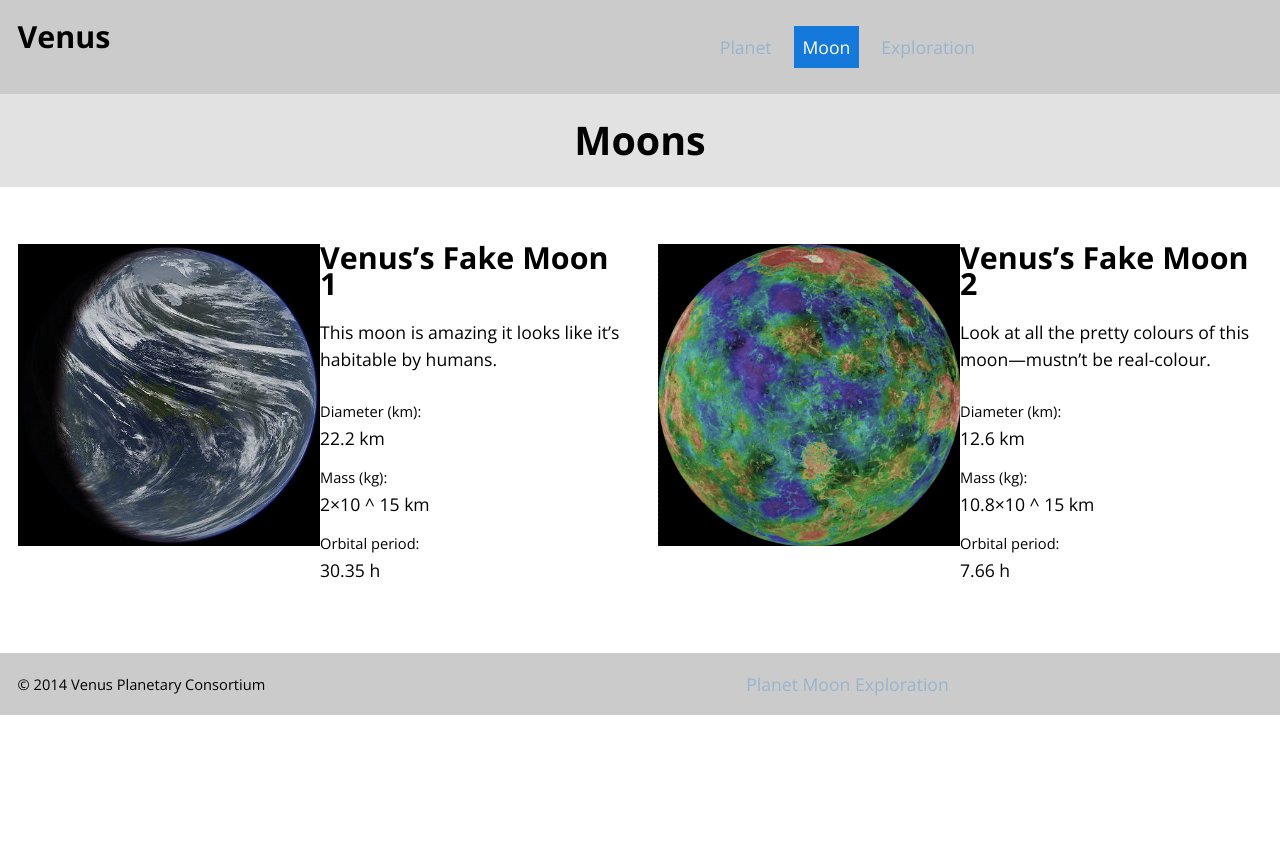
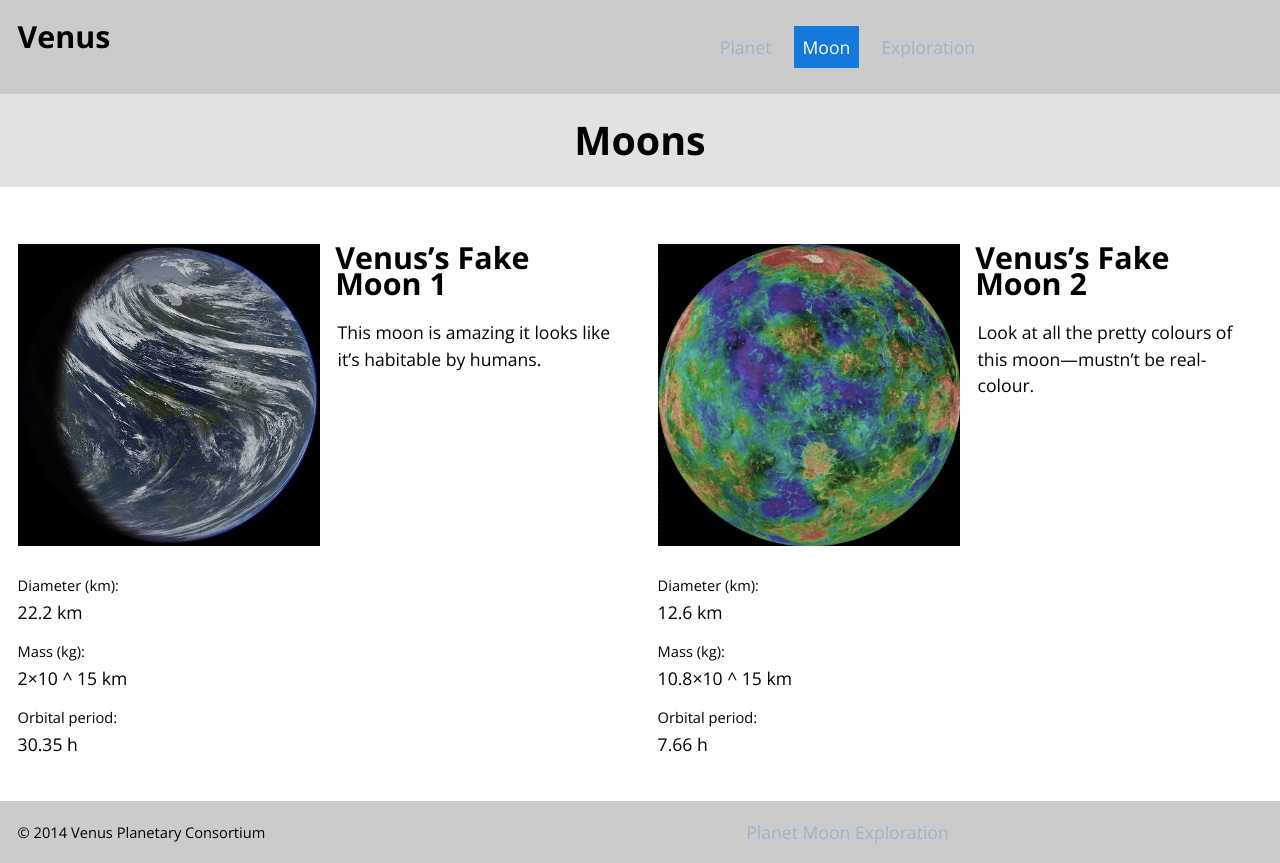
Before and after one commit to erynjones/dsn1675-planet-website, a plain HTML site: page moon.html in a window 1280 px wide. Before the commit the page ends 800 px from the top, so only its background shows below. Drawn offline with nearby package versions, Linux system fonts and the light colour scheme.

Commit message:
Fixed Moon adjustment

```diff
--- a/css/main.css
+++ b/css/main.css
@@ -225,6 +225,17 @@ footer {
   footer nav {
     text-align: center;
   }
+
+  h2 {
+    padding-right: .5em;
+    padding-left: .5em;
+    padding-bottom: .5em;
+  }
+
+  p {
+    padding-right: 1em;
+    padding-left: 1em;
+  }
 }
 
 @media only screen and (min-width: 90em) {
--- a/moon.html
+++ b/moon.html
@@ -38,13 +38,13 @@
       <div class="unit unit-l-1-2">
         <h2 class="peta pad-bottom-half">Venus’s Fake Moon 1</h2>
           <p class="mega space">This moon is amazing it looks like it’s habitable by humans.</p>
-          <div class="grid">
-            <dl class="unit unit-l-1">
-              <dt class="kilo">Diameter (km):</dt> <dd class="mega pad-bottom-half">22.2 km</dd>
-              <dt class="kilo">Mass (kg):</dt> <dd class="mega pad-bottom-half">2×10 ^ 15 km</dd>
-              <dt class="kilo">Orbital period:</dt> <dd class="mega">30.35 h</dd>
-            <dl>
-          </div>
+      </div>
+      <div class="unit unit-l-1-2">
+        <dl>
+          <dt class="kilo">Diameter (km):</dt> <dd class="mega pad-bottom-half">22.2 km</dd>
+          <dt class="kilo">Mass (kg):</dt> <dd class="mega pad-bottom-half">2×10 ^ 15 km</dd>
+          <dt class="kilo">Orbital period:</dt> <dd class="mega">30.35 h</dd>
+        </dl>
       </div>
     </div>
   </div>
@@ -56,14 +56,14 @@
       <div class="unit unit-l-1-2">
         <h2 class="peta pad-bottom-half">Venus’s Fake Moon 2</h2>
         <p class="mega">Look at all the pretty colours of this moon—mustn’t be real-colour.</p>
-        <div class="grid">
-          <dl class="unit unit-l-1">
+      </div>
+      <div class="unit unit-l-1-2">
+          <dl>
             <dt class="kilo">Diameter (km):</dt> <dd class="mega pad-bottom-half">12.6 km</dd>
             <dt class="kilo">Mass (kg):</dt> <dd class="mega pad-bottom-half">10.8×10 ^ 15 km</dd>
             <dt class="kilo">Orbital period:</dt> <dd class="mega">7.66 h</dd>
           </dl>
         </div>
-      </div>
     </div>
   </div>
 </div>
```
